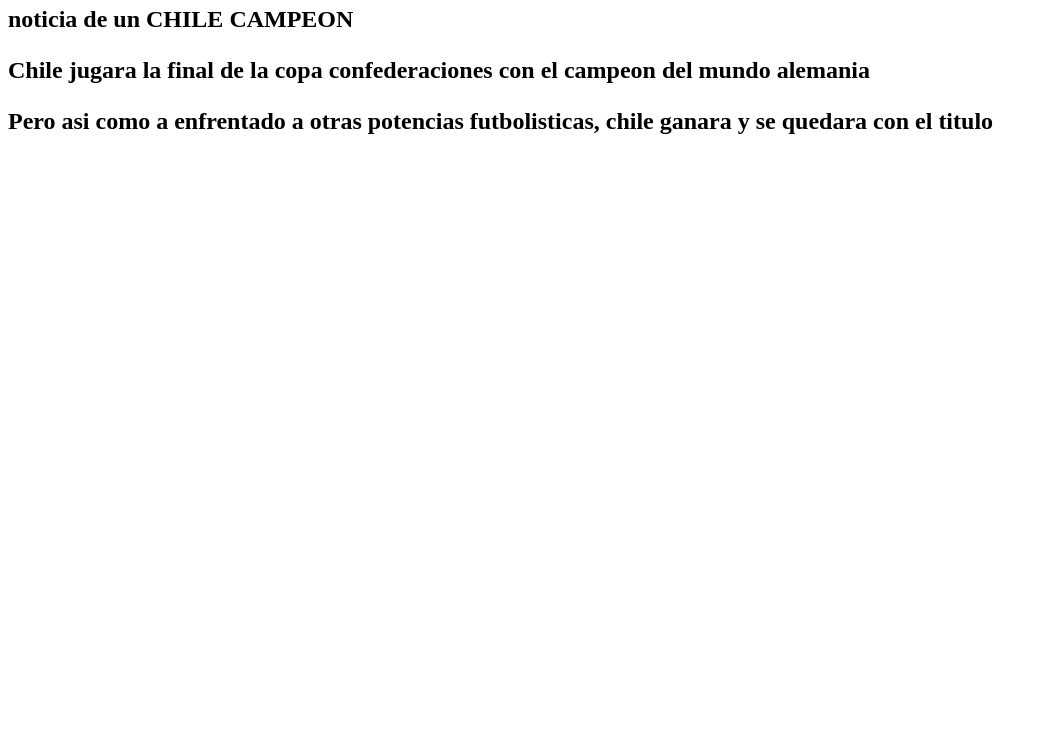
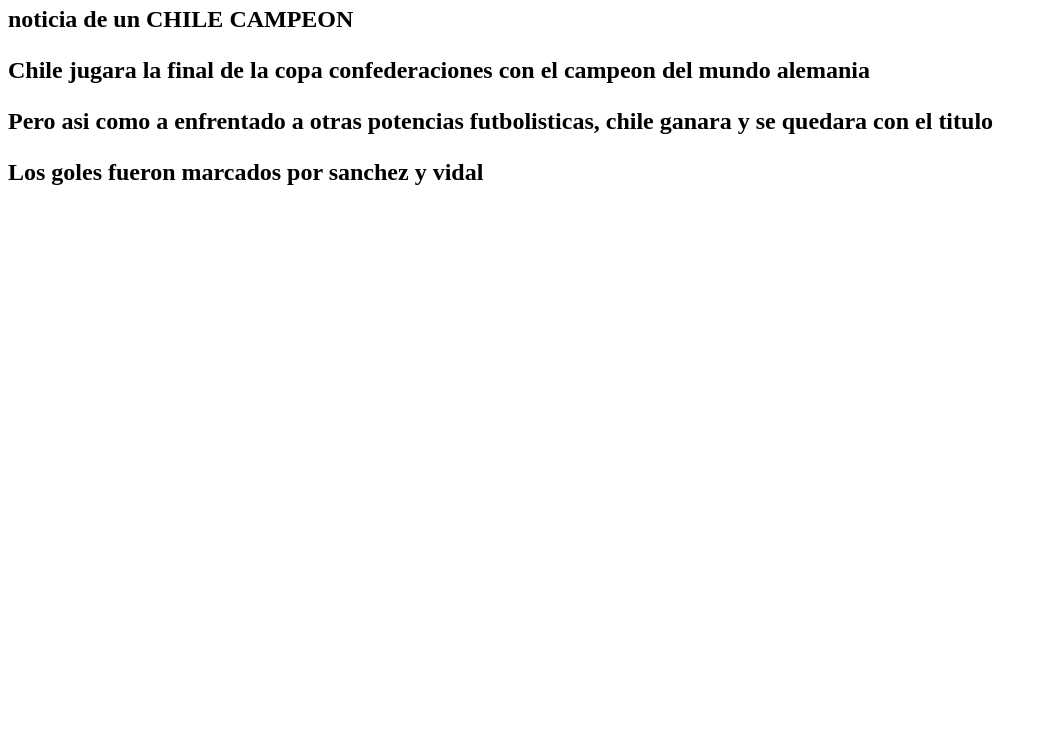
Before and after one commit to chuenchunan/chuenchunan_taller3, a plain HTML site: page index.html in a window 1280 px wide. Shown: the part 60-800 px from the top of the page, without its empty margins (0-1048 px from the left). Drawn offline with Linux system fonts and the light colour scheme.

Commit message:
Update index.html

```diff
--- a/index.html
+++ b/index.html
@@ -4,6 +4,7 @@
 <h2>noticia de un CHILE CAMPEON<h2>
 <p>Chile jugara la final de la copa confederaciones con el campeon del mundo alemania</p>
 <p>Pero asi como a enfrentado a otras potencias futbolisticas, chile ganara y se quedara con el titulo</p>
+  <p>Los goles fueron marcados por sanchez y vidal</p>
 
 </body>
 </html>
```
